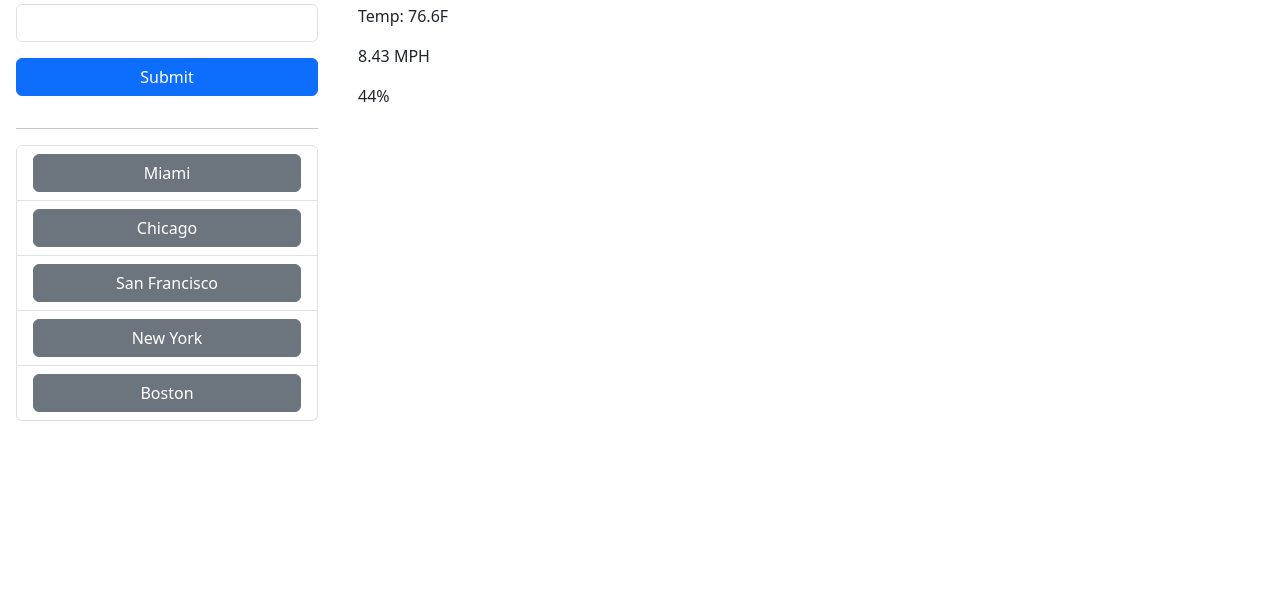
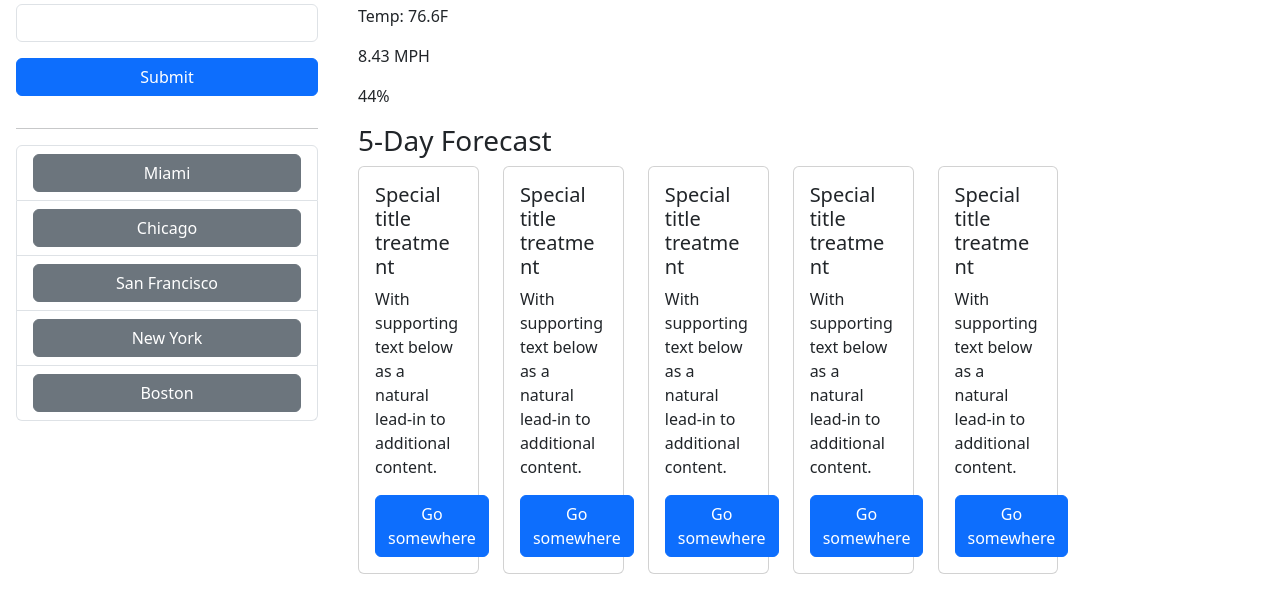
Before and after one commit to gisellerx/challenge6-Weather-dashboard, a plain HTML site: page index.html in a window 1280 px wide. Shown: the part 130-742 px from the top of the page. Drawn offline with nearby package versions, Linux system fonts and the light colour scheme.

Commit message:
added cards for 5-day forecast

```diff
--- a/index.html
+++ b/index.html
@@ -35,6 +35,57 @@
                     <p id="humidity">44%</p>
                 </div>
             </div>
+
+            <h3>5-Day Forecast</h3>
+
+            <div class="row">
+                <div class="col-sm-2 mb-3 mb-sm-0">
+                    <div class="card">
+                        <div class="card-body">
+                            <h5 class="card-title">Special title treatment</h5>
+                            <p class="card-text">With supporting text below as a natural lead-in to additional content.</p>
+                            <a href="#" class="btn btn-primary">Go somewhere</a>
+                        </div>
+                    </div>
+                </div>
+                <div class="col-sm-2">
+                    <div class="card">
+                        <div class="card-body">
+                            <h5 class="card-title">Special title treatment</h5>
+                            <p class="card-text">With supporting text below as a natural lead-in to additional content.</p>
+                            <a href="#" class="btn btn-primary">Go somewhere</a>
+                        </div>
+                    </div>
+                </div>
+                <div class="col-sm-2">
+                    <div class="card">
+                        <div class="card-body">
+                            <h5 class="card-title">Special title treatment</h5>
+                            <p class="card-text">With supporting text below as a natural lead-in to additional content.</p>
+                            <a href="#" class="btn btn-primary">Go somewhere</a>
+                        </div>
+                    </div>
+                </div>
+                <div class="col-sm-2">
+                    <div class="card">
+                        <div class="card-body">
+                            <h5 class="card-title">Special title treatment</h5>
+                            <p class="card-text">With supporting text below as a natural lead-in to additional content.</p>
+                            <a href="#" class="btn btn-primary">Go somewhere</a>
+                        </div>
+                    </div>
+                </div>
+                <div class="col-sm-2">
+                    <div class="card">
+                        <div class="card-body">
+                            <h5 class="card-title">Special title treatment</h5>
+                            <p class="card-text">With supporting text below as a natural lead-in to additional content.</p>
+                            <a href="#" class="btn btn-primary">Go somewhere</a>
+                        </div>
+                    </div>
+                </div>
+            </div>
+
         </div>
     </div>
 
```
